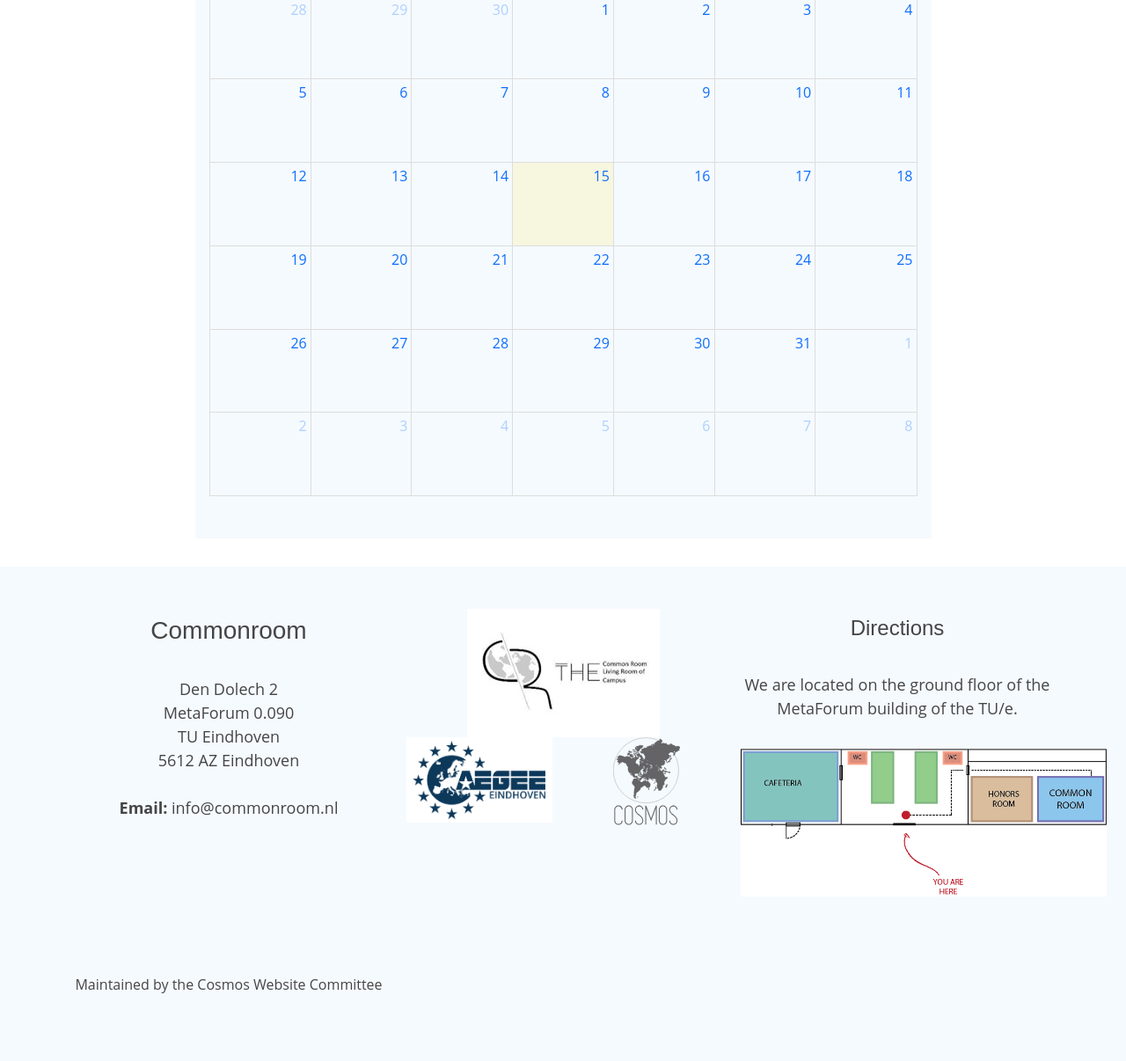
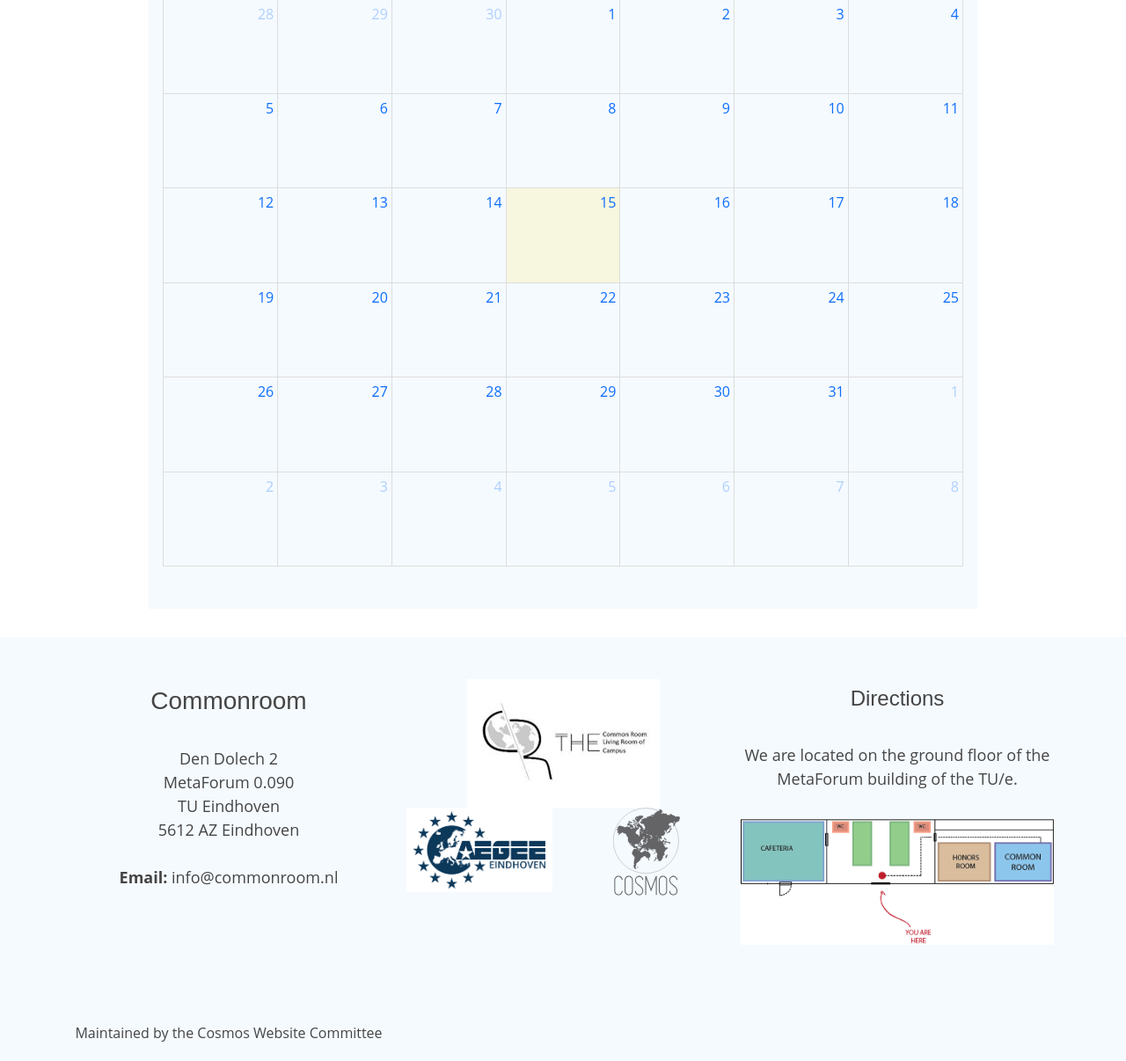
Before and after one commit to CosmosTUe/Commonroom, a Django app: page / in a window 1280 px wide. Shown: the part 1025-2231 px from the top of the page at 88% size. Before the commit the page ends 2154 px from the top, so only its background shows below. Run offline with Django 3.2, Linux system fonts and the light colour scheme; parts of the project's set-up code (start-up, migrations or seed data) failed here and were passed over; some libraries are stand-ins or nearby versions.

Commit message:
Mobile scaling support and better tooltips

```diff
--- a/commonroom/templates/base.html
+++ b/commonroom/templates/base.html
@@ -1,3 +1,4 @@
+<!DOCTYPE html>
 {% load static %}
 
 <html>
@@ -15,7 +16,7 @@
     {# Full Calendar #}
     <link href="https://cdn.jsdelivr.net/npm/fullcalendar@5.10.0/main.min.css" rel="stylesheet" crossorigin="anonymous">
 
-    <link rel="stylesheet" href="{% static 'commonroom/css/core.css' %}"
+    <link rel="stylesheet" href="{% static 'commonroom/css/core.css' %}">
 
 
 
--- a/commonroom/templates/footer.html
+++ b/commonroom/templates/footer.html
@@ -31,7 +31,7 @@
                     <p>
                         We are located on the ground floor of the MetaForum building of the TU/e.
                     </p>
-                    <img src="{% static 'commonroom/img/directions.png'%}" class="py-3"></img>
+                    <img src="{% static 'commonroom/img/directions.png'%}" class="img-fluid py-3"></img>
                 </div>
             </div>
         </div>
--- a/commonroom/templates/index.html
+++ b/commonroom/templates/index.html
@@ -8,13 +8,16 @@
 document.addEventListener('DOMContentLoaded', function () {
     var calendarEl = document.getElementById('calendar');
     var calendar = new FullCalendar.Calendar(calendarEl, {
-        initialView: 'dayGridMonth',
+        //initialView: 'dayGridMonth',
+        initialView: document.documentElement.clientWidth < 765 ? 'listMonth' : 'dayGridMonth',
+        aspectRatio: document.documentElement.clientWidth < 765 ? 0.8 : 1.35,
+        //defaultView: $(window).width() < 765 ? 'basicDay':'agendaWeek',
         googleCalendarApiKey: "AIzaSyDmW8ZeKftNzgpFFk38vPNLLJworRO8Gsw",
         eventDidMount: function(info) {
             console.log("test");
             info.el.setAttribute("data-bs-toggle", "tooltip");
             info.el.setAttribute("title", info.event.extendedProps.description);
-            var tooltip = new bootstrap.Tooltip(info.el);
+            var tooltip = new bootstrap.Tooltip(info.el, {html: true});
         },
         events: {
             googleCalendarId: "c_nhgcso8eeese2n4j9m5cc3hiug@group.calendar.google.com",
@@ -27,7 +30,7 @@ document.addEventListener('DOMContentLoaded', function () {
 {% endblock js %}
 
 {% block content %}
-<div class="container">
+<div class="container-fluid">
     <div class="w-75 mx-auto">
         <section id="section-about" class="section-bg py-5 px-3">
             <div class="section-title">
```
